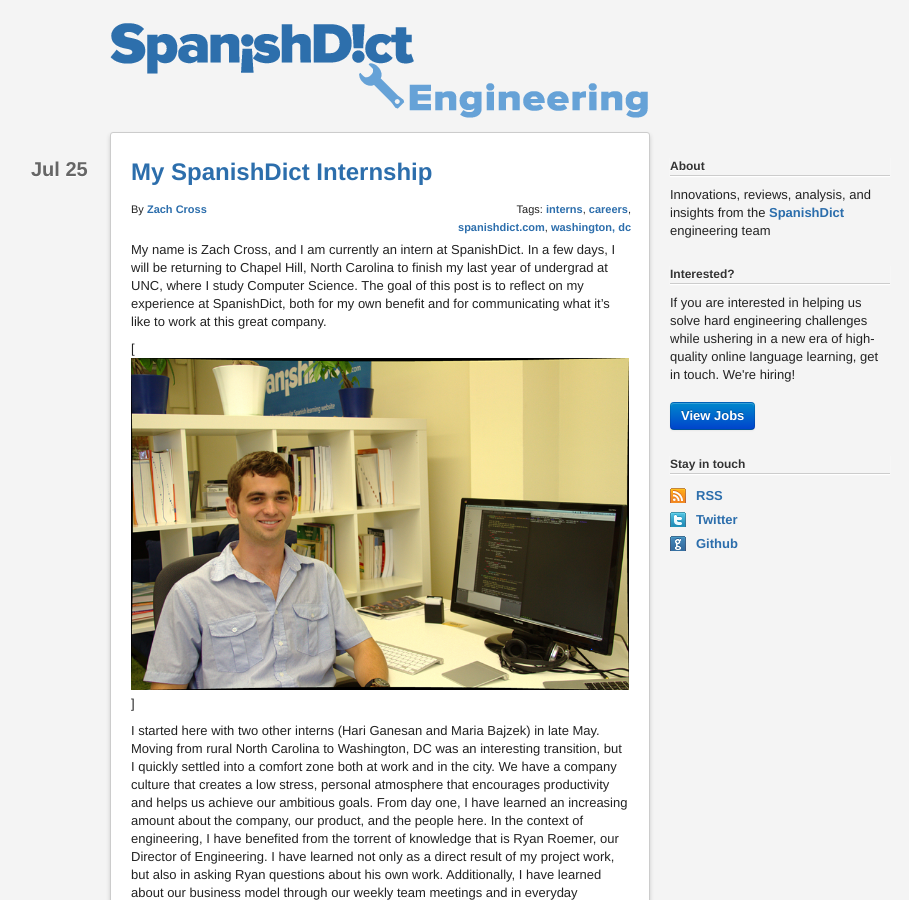
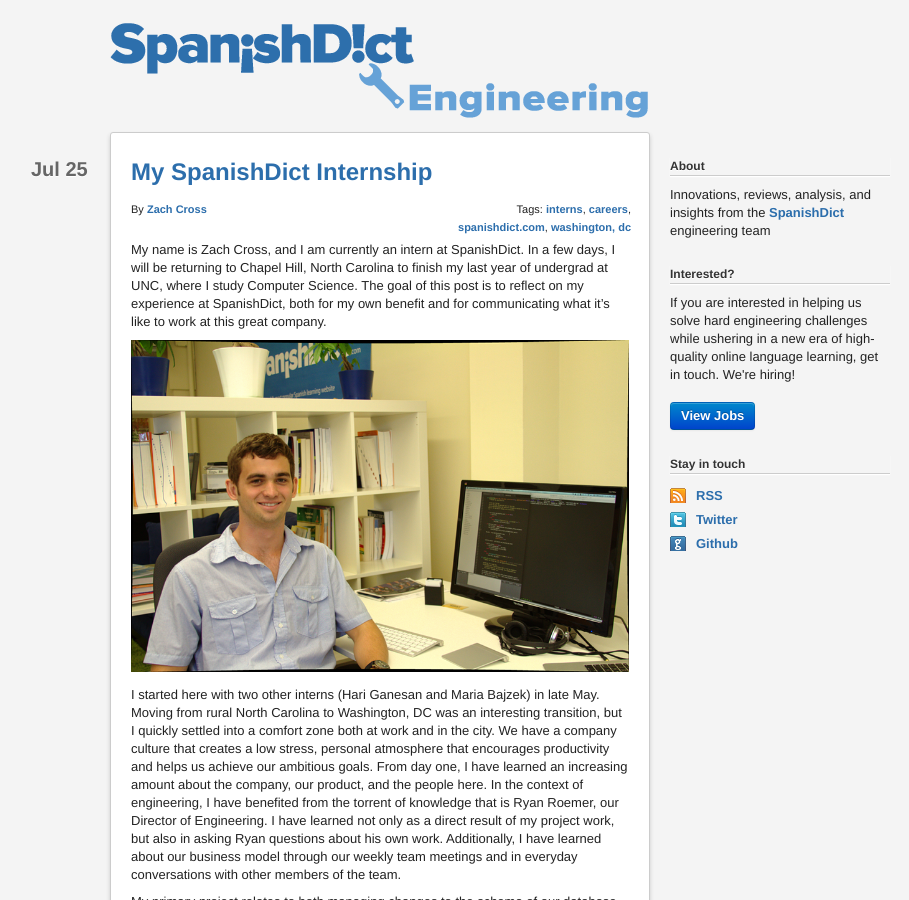
Before and after one commit to spanishdict/engineering.spanishdict.com, a Jekyll site: the page built from _posts/2012-07-25-my-spanishdict-internship.md, in a window 1280 px wide and 900 px high. Shown: the whole window, without its empty margins (220-1129 px from the left). Built offline with Jekyll 4.4.1, drawn with Linux system fonts in a browser that asks for light colours; Markdown is read by kramdown in place of the engine named in the settings.

Commit message:
Fix broken image reference in Zach's blog post.

```diff
--- a/404.html
+++ b/404.html
@@ -97,7 +97,7 @@
         <div class="span3" id="sidebar">
           <div class="block">
             <h5>About</h5>
-            <p>Innovations, reviews, analysis, and insights from the SpanishDict engineering team</p>
+            <p>Innovations, reviews, analysis, and insights from the <a href="http://www.spanishdict.com">SpanishDict</a> engineering team</p>
           </div>
           <div class="block">
             <h5>Interested?</h5>
--- a/_posts/2012-07-25-my-spanishdict-internship.md
+++ b/_posts/2012-07-25-my-spanishdict-internship.md
@@ -16,9 +16,7 @@ year of undergrad at UNC, where I study Computer Science. The goal of this
 post is to reflect on my experience at SpanishDict, both for my own benefit
 and for communicating what it’s like to work at this great company.
 
-[![My workspace][zach_photo]]
-
-[zach_photo]: {{ img_dir }}/zach_mugshot.png
+![My workspace]({{ img_dir }}/zach_mugshot.png)
 
 I started here with two other interns (Hari Ganesan and Maria Bajzek) in late
 May. Moving from rural North Carolina to Washington, DC was an interesting
```
